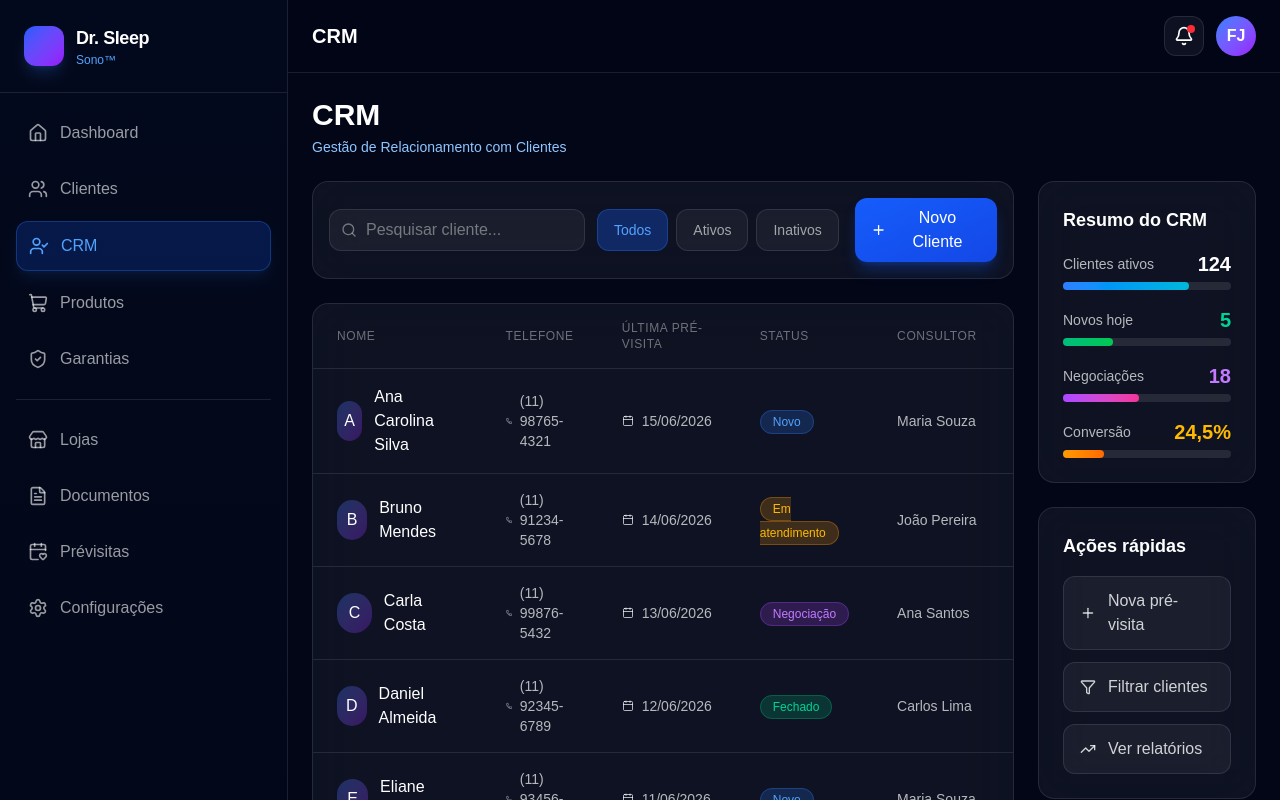
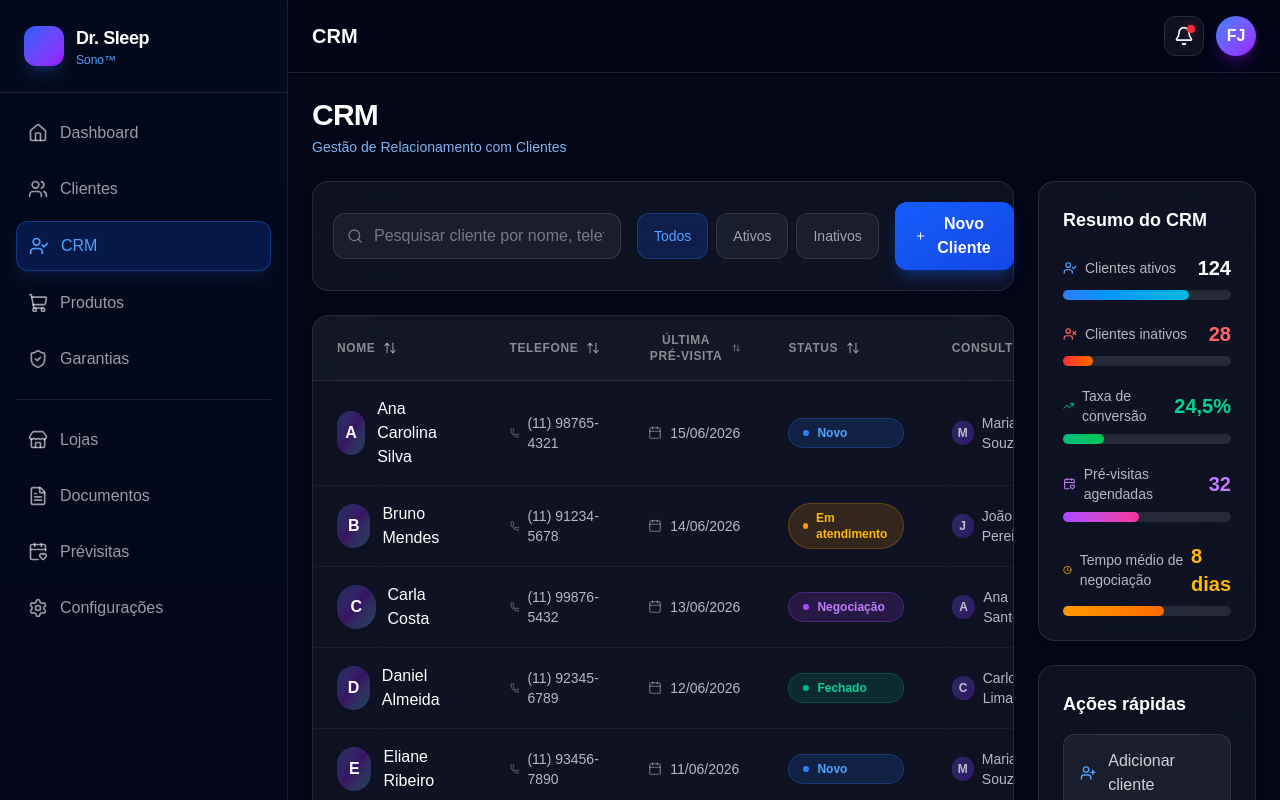
Before and after one commit to contatoaqualuxo-boop/app-teste-drsleepfranciscojunqueira, a Next.js app: page /empresa/crm in a window 1280 px wide. Shown: the top 800 px of the page. Built offline with nearby package versions, Linux system fonts and the light colour scheme; no server answers.

Commit message:
feat: improve crm premium interface

```diff
--- a/src/app/empresa/crm/page.tsx
+++ b/src/app/empresa/crm/page.tsx
@@ -3,9 +3,9 @@
 import { DashboardLayout } from "@/components/layout/DashboardLayout";
 import {
   Home, Users, ShoppingCart, ShieldCheck, Bell, Settings, ChevronRight,
-  LayoutDashboard, Store, FileText, CalendarHeart, Search, Plus,
-  Filter, Phone, Calendar as CalendarIcon, User, UserCheck,
-  TrendingUp, ArrowRight
+  Store, FileText, CalendarHeart, Search, Plus,
+  Filter, Phone, Calendar as CalendarIcon, UserCheck,
+  TrendingUp, ArrowRight, ArrowUpDown, Clock, UserX, UserPlus, Briefcase
 } from "lucide-react";
 import Link from "next/link";
 
@@ -33,18 +33,18 @@ export default function CrmPage() {
     { id: 8, name: "Henrique Carvalho", phone: "(11) 96789-0123", lastPreVisit: "08/06/2026", status: "Fechado", consultant: "Carlos Lima", nextAction: "Fechamento concluído" },
   ];
 
-  const getStatusColor = (status: string) => {
+  const getStatusConfig = (status: string) => {
     switch (status) {
       case "Novo":
-        return "bg-blue-500/20 text-blue-400 border-blue-500/30";
+        return { bg: "bg-blue-500/15", text: "text-blue-400", border: "border-blue-500/25", dot: "bg-blue-500" };
       case "Em atendimento":
-        return "bg-amber-500/20 text-amber-400 border-amber-500/30";
+        return { bg: "bg-amber-500/15", text: "text-amber-400", border: "border-amber-500/25", dot: "bg-amber-500" };
       case "Negociação":
-        return "bg-purple-500/20 text-purple-400 border-purple-500/30";
+        return { bg: "bg-purple-500/15", text: "text-purple-400", border: "border-purple-500/25", dot: "bg-purple-500" };
       case "Fechado":
-        return "bg-emerald-500/20 text-emerald-400 border-emerald-500/30";
+        return { bg: "bg-emerald-500/15", text: "text-emerald-400", border: "border-emerald-500/25", dot: "bg-emerald-500" };
       default:
-        return "bg-white/10 text-white/60 border-white/20";
+        return { bg: "bg-white/10", text: "text-white/60", border: "border-white/20", dot: "bg-white/40" };
     }
   };
 
@@ -56,11 +56,11 @@ export default function CrmPage() {
       sidebarSubtitle="Sono™"
       actions={
         <div className="flex items-center gap-3">
-          <button className="w-10 h-10 rounded-xl bg-white/5 border border-white/10 flex items-center justify-center text-white hover:bg-white/10 transition-all relative">
+          <button className="w-10 h-10 rounded-xl bg-white/5 border border-white/10 flex items-center justify-center text-white hover:bg-white/10 hover:border-white/20 transition-all relative shadow-sm">
             <Bell className="w-5 h-5" />
-            <span className="absolute top-2 right-2 w-2 h-2 bg-red-500 rounded-full" />
+            <span className="absolute top-2 right-2 w-2 h-2 bg-red-500 rounded-full shadow-[0_0_8px_rgba(239,68,68,0.5)]" />
           </button>
-          <div className="w-10 h-10 rounded-full bg-gradient-to-br from-blue-500 to-purple-600 flex items-center justify-center text-white font-bold">
+          <div className="w-10 h-10 rounded-full bg-gradient-to-br from-blue-500 to-purple-600 flex items-center justify-center text-white font-bold shadow-lg shadow-purple-600/30">
             FJ
           </div>
         </div>
@@ -69,61 +69,65 @@ export default function CrmPage() {
       <div className="space-y-6">
         {/* Header */}
         <div>
-          <h1 className="text-3xl font-black text-white">CRM</h1>
-          <p className="text-blue-300 text-sm mt-1">Gestão de Relacionamento com Clientes</p>
+          <h1 className="text-3xl font-black text-white tracking-tight">CRM</h1>
+          <p className="text-blue-300/90 text-sm mt-1">Gestão de Relacionamento com Clientes</p>
         </div>
 
         <div className="grid grid-cols-1 xl:grid-cols-4 gap-6">
           {/* Main Content - Table */}
           <div className="xl:col-span-3 space-y-6">
             {/* Top Bar */}
-            <div className="bg-white/5 backdrop-blur-xl border border-white/10 rounded-2xl p-4 flex flex-col sm:flex-row gap-4 items-start sm:items-center justify-between">
-              <div className="flex flex-col sm:flex-row gap-3 w-full sm:w-auto">
-                <div className="relative">
-                  <Search className="absolute left-3 top-1/2 -translate-y-1/2 w-4 h-4 text-white/40" />
+            <div className="bg-white/5 backdrop-blur-2xl border border-white/10 rounded-2xl p-5 flex flex-col sm:flex-row gap-4 items-start sm:items-center justify-between shadow-sm">
+              <div className="flex flex-col sm:flex-row gap-4 w-full sm:w-auto">
+                <div className="relative flex-1 sm:flex-initial">
+                  <Search className="absolute left-3.5 top-1/2 -translate-y-1/2 w-4 h-4 text-white/40" />
                   <input
                     type="text"
-                    placeholder="Pesquisar cliente..."
-                    className="pl-9 pr-4 py-2 bg-white/5 border border-white/10 rounded-xl text-white placeholder-white/40 focus:outline-none focus:ring-2 focus:ring-blue-500/30 w-full sm:w-64"
+                    placeholder="Pesquisar cliente por nome, telefone ou e-mail..."
+                    className="pl-10 pr-4 py-2.5 bg-white/5 border border-white/10 rounded-xl text-white placeholder-white/40 focus:outline-none focus:ring-2 focus:ring-blue-500/30 focus:border-blue-500/30 w-full sm:w-72 transition-all"
                   />
                 </div>
                 <div className="flex gap-2">
                   {["Todos", "Ativos", "Inativos"].map((filter, i) => (
                     <button
                       key={i}
-                      className={`px-4 py-2 rounded-xl text-sm font-medium transition-all ${i === 0 ? "bg-blue-600/30 border border-blue-500/30 text-blue-400" : "bg-white/5 border border-white/10 text-white/60 hover:bg-white/10"}`}
+                      className={`px-4 py-2.5 rounded-xl text-sm font-medium transition-all ${i === 0 ? "bg-blue-600/20 border border-blue-500/30 text-blue-400 shadow-sm" : "bg-white/5 border border-white/10 text-white/60 hover:bg-white/10 hover:border-white/20 hover:text-white/80"}`}
                     >
                       {filter}
                     </button>
                   ))}
                 </div>
               </div>
-              <button className="flex items-center gap-2 bg-gradient-to-br from-blue-600 to-blue-700 hover:from-blue-500 hover:to-blue-600 text-white px-4 py-2 rounded-xl font-medium shadow-lg shadow-blue-600/30 active:scale-[0.98] transition-all">
-                <Plus className="w-4 h-4" />
+              <button className="flex items-center gap-2 bg-gradient-to-br from-blue-600 to-blue-700 hover:from-blue-500 hover:to-blue-600 text-white px-5 py-2.5 rounded-xl font-semibold shadow-lg shadow-blue-600/30 active:scale-[0.98] transition-all">
+                <Plus className="w-4.5 h-4.5" />
                 Novo Cliente
               </button>
             </div>
 
             {/* Table */}
-            <div className="bg-white/5 backdrop-blur-xl border border-white/10 rounded-2xl overflow-hidden">
+            <div className="bg-white/5 backdrop-blur-2xl border border-white/10 rounded-2xl overflow-hidden shadow-sm">
               <div className="overflow-x-auto">
                 <table className="w-full">
                   <thead>
-                    <tr className="border-b border-white/10">
-                      <th className="text-left px-6 py-4 text-xs font-medium text-white/40 uppercase tracking-wider">Nome</th>
-                      <th className="text-left px-6 py-4 text-xs font-medium text-white/40 uppercase tracking-wider">Telefone</th>
-                      <th className="text-left px-6 py-4 text-xs font-medium text-white/40 uppercase tracking-wider">Última Pré-visita</th>
-                      <th className="text-left px-6 py-4 text-xs font-medium text-white/40 uppercase tracking-wider">Status</th>
-                      <th className="text-left px-6 py-4 text-xs font-medium text-white/40 uppercase tracking-wider">Consultor</th>
-                      <th className="text-left px-6 py-4 text-xs font-medium text-white/40 uppercase tracking-wider">Próxima ação</th>
+                    <tr className="border-b border-white/10 bg-white/2.5">
+                      {["Nome", "Telefone", "Última Pré-visita", "Status", "Consultor", "Próxima ação"].map((col, i) => (
+                        <th key={i} className="text-left px-6 py-4">
+                          <button className="flex items-center gap-2 text-xs font-semibold text-white/50 uppercase tracking-wider hover:text-white/80 transition-colors">
+                            {col}
+                            <ArrowUpDown className="w-3.5 h-3.5" />
+                          </button>
+                        </th>
+                      ))}
                     </tr>
                   </thead>
-                  <tbody className="divide-y divide-white/10">
-                    {clients.map((client) => (
-                      <tr key={client.id} className="hover:bg-white/5 transition-all">
+                  <tbody className="divide-y divide-white/5">
+                    {clients.map((client) => {
+                      const statusConfig = getStatusConfig(client.status);
+                      return (
+                        <tr key={client.id} className="group hover:bg-white/5 transition-all duration-200">
                           <td className="px-6 py-4">
                             <div className="flex items-center gap-3">
-                            <div className="w-10 h-10 rounded-full bg-gradient-to-br from-blue-500/30 to-purple-600/30 flex items-center justify-center text-white font-medium">
+                              <div className="w-11 h-11 rounded-full bg-gradient-to-br from-blue-500/30 via-purple-600/30 to-cyan-500/30 flex items-center justify-center text-white font-semibold shadow-sm">
                                 {client.name.charAt(0)}
                               </div>
                               <span className="text-white font-medium">{client.name}</span>
@@ -131,47 +135,59 @@ export default function CrmPage() {
                           </td>
                           <td className="px-6 py-4">
                             <span className="text-white/70 text-sm flex items-center gap-2">
-                            <Phone className="w-3 h-3" />
+                              <Phone className="w-3.5 h-3.5 text-white/40" />
                               {client.phone}
                             </span>
                           </td>
                           <td className="px-6 py-4">
                             <span className="text-white/70 text-sm flex items-center gap-2">
-                            <CalendarIcon className="w-3 h-3" />
+                              <CalendarIcon className="w-3.5 h-3.5 text-white/40" />
                               {client.lastPreVisit}
                             </span>
                           </td>
                           <td className="px-6 py-4">
-                          <span className={`px-3 py-1 rounded-full text-xs font-medium border ${getStatusColor(client.status)}`}>
+                            <span className={`px-3.5 py-1.5 rounded-full text-xs font-semibold border flex items-center gap-2 ${statusConfig.bg} ${statusConfig.text} ${statusConfig.border}`}>
+                              <span className={`w-1.5 h-1.5 rounded-full ${statusConfig.dot}`} />
                               {client.status}
                             </span>
                           </td>
                           <td className="px-6 py-4">
+                            <div className="flex items-center gap-2">
+                              <div className="w-6 h-6 rounded-full bg-gradient-to-br from-indigo-500/30 to-violet-600/30 flex items-center justify-center text-white/70 text-xs font-semibold">
+                                {client.consultant.charAt(0)}
+                              </div>
                               <span className="text-white/70 text-sm">{client.consultant}</span>
+                            </div>
                           </td>
                           <td className="px-6 py-4">
-                          <button className="text-blue-400 text-sm hover:text-blue-300 flex items-center gap-1">
+                            <button className="text-blue-400 text-sm hover:text-blue-300 flex items-center gap-2 font-medium group-hover:gap-2.5 transition-all">
                               {client.nextAction}
-                            <ArrowRight className="w-3 h-3" />
+                              <ArrowRight className="w-3.5 h-3.5 group-hover:translate-x-0.5 transition-transform" />
                             </button>
                           </td>
                         </tr>
-                    ))}
+                      );
+                    })}
                   </tbody>
                 </table>
               </div>
 
               {/* Pagination */}
               <div className="px-6 py-4 border-t border-white/10 flex items-center justify-between">
-                <span className="text-white/40 text-sm">Mostrando 1-8 de 8</span>
-                <div className="flex gap-2">
-                  <button className="w-8 h-8 rounded-lg bg-white/5 border border-white/10 flex items-center justify-center text-white/40 hover:bg-white/10 hover:text-white/80 transition-all">
+                <span className="text-white/50 text-sm">Mostrando 1-8 de 248 clientes</span>
+                <div className="flex items-center gap-2">
+                  <button className="w-9 h-9 rounded-lg bg-white/5 border border-white/10 flex items-center justify-center text-white/40 hover:bg-white/10 hover:text-white/80 hover:border-white/20 transition-all disabled:opacity-50" disabled>
                     <ChevronRight className="w-4 h-4 rotate-180" />
                   </button>
-                  <button className="w-8 h-8 rounded-lg bg-blue-600/30 border border-blue-500/30 flex items-center justify-center text-blue-400 font-medium">
-                    1
+                  {[1, 2, 3, 4].map((page) => (
+                    <button
+                      key={page}
+                      className={`w-9 h-9 rounded-lg text-sm font-semibold flex items-center justify-center transition-all ${page === 1 ? "bg-blue-600/20 border border-blue-500/30 text-blue-400 shadow-sm" : "bg-white/5 border border-white/10 text-white/40 hover:bg-white/10 hover:text-white/80 hover:border-white/20"}`}
+                    >
+                      {page}
                     </button>
-                  <button className="w-8 h-8 rounded-lg bg-white/5 border border-white/10 flex items-center justify-center text-white/40 hover:bg-white/10 hover:text-white/80 transition-all">
+                  ))}
+                  <button className="w-9 h-9 rounded-lg bg-white/5 border border-white/10 flex items-center justify-center text-white/40 hover:bg-white/10 hover:text-white/80 hover:border-white/20 transition-all">
                     <ChevronRight className="w-4 h-4" />
                   </button>
                 </div>
@@ -181,66 +197,91 @@ export default function CrmPage() {
 
           {/* Side Panel - Summary */}
           <div className="space-y-6">
-            <div className="bg-white/5 backdrop-blur-xl border border-white/10 rounded-2xl p-6">
-              <h3 className="text-white font-bold text-lg mb-4">Resumo do CRM</h3>
+            <div className="bg-white/5 backdrop-blur-2xl border border-white/10 rounded-2xl p-6 shadow-sm">
+              <h3 className="text-white font-bold text-lg mb-5">Resumo do CRM</h3>
 
-              <div className="space-y-4">
+              <div className="space-y-5">
                 <div>
-                  <div className="flex items-center justify-between mb-1">
-                    <span className="text-white/70 text-sm">Clientes ativos</span>
+                  <div className="flex items-center justify-between mb-2">
+                    <span className="text-white/70 text-sm flex items-center gap-2">
+                      <UserCheck className="w-3.5 h-3.5 text-blue-400" />
+                      Clientes ativos
+                    </span>
                     <span className="text-white font-bold text-xl">124</span>
                   </div>
-                  <div className="w-full bg-white/10 rounded-full h-2">
-                    <div className="bg-gradient-to-r from-blue-500 to-cyan-500 h-2 rounded-full" style={{ width: "75%" }} />
+                  <div className="w-full bg-white/10 rounded-full h-2.5">
+                    <div className="bg-gradient-to-r from-blue-500 to-cyan-500 h-2.5 rounded-full" style={{ width: "75%" }} />
                   </div>
                 </div>
 
                 <div>
-                  <div className="flex items-center justify-between mb-1">
-                    <span className="text-white/70 text-sm">Novos hoje</span>
-                    <span className="text-emerald-400 font-bold text-xl">5</span>
+                  <div className="flex items-center justify-between mb-2">
+                    <span className="text-white/70 text-sm flex items-center gap-2">
+                      <UserX className="w-3.5 h-3.5 text-red-400" />
+                      Clientes inativos
+                    </span>
+                    <span className="text-red-400 font-bold text-xl">28</span>
                   </div>
-                  <div className="w-full bg-white/10 rounded-full h-2">
-                    <div className="bg-gradient-to-r from-emerald-500 to-green-500 h-2 rounded-full" style={{ width: "30%" }} />
+                  <div className="w-full bg-white/10 rounded-full h-2.5">
+                    <div className="bg-gradient-to-r from-red-500 to-orange-500 h-2.5 rounded-full" style={{ width: "18%" }} />
                   </div>
                 </div>
 
                 <div>
-                  <div className="flex items-center justify-between mb-1">
-                    <span className="text-white/70 text-sm">Negociações</span>
-                    <span className="text-purple-400 font-bold text-xl">18</span>
+                  <div className="flex items-center justify-between mb-2">
+                    <span className="text-white/70 text-sm flex items-center gap-2">
+                      <TrendingUp className="w-3.5 h-3.5 text-emerald-400" />
+                      Taxa de conversão
+                    </span>
+                    <span className="text-emerald-400 font-bold text-xl">24,5%</span>
                   </div>
-                  <div className="w-full bg-white/10 rounded-full h-2">
-                    <div className="bg-gradient-to-r from-purple-500 to-pink-500 h-2 rounded-full" style={{ width: "45%" }} />
+                  <div className="w-full bg-white/10 rounded-full h-2.5">
+                    <div className="bg-gradient-to-r from-emerald-500 to-green-500 h-2.5 rounded-full" style={{ width: "24.5%" }} />
                   </div>
                 </div>
 
                 <div>
-                  <div className="flex items-center justify-between mb-1">
-                    <span className="text-white/70 text-sm">Conversão</span>
-                    <span className="text-amber-400 font-bold text-xl">24,5%</span>
+                  <div className="flex items-center justify-between mb-2">
+                    <span className="text-white/70 text-sm flex items-center gap-2">
+                      <CalendarHeart className="w-3.5 h-3.5 text-purple-400" />
+                      Pré-visitas agendadas
+                    </span>
+                    <span className="text-purple-400 font-bold text-xl">32</span>
                   </div>
-                  <div className="w-full bg-white/10 rounded-full h-2">
-                    <div className="bg-gradient-to-r from-amber-500 to-orange-500 h-2 rounded-full" style={{ width: "24.5%" }} />
+                  <div className="w-full bg-white/10 rounded-full h-2.5">
+                    <div className="bg-gradient-to-r from-purple-500 to-pink-500 h-2.5 rounded-full" style={{ width: "45%" }} />
+                  </div>
+                </div>
+
+                <div>
+                  <div className="flex items-center justify-between mb-2">
+                    <span className="text-white/70 text-sm flex items-center gap-2">
+                      <Clock className="w-3.5 h-3.5 text-amber-400" />
+                      Tempo médio de negociação
+                    </span>
+                    <span className="text-amber-400 font-bold text-xl">8 dias</span>
+                  </div>
+                  <div className="w-full bg-white/10 rounded-full h-2.5">
+                    <div className="bg-gradient-to-r from-amber-500 to-orange-500 h-2.5 rounded-full" style={{ width: "60%" }} />
                   </div>
                 </div>
               </div>
             </div>
 
             {/* Quick Actions */}
-            <div className="bg-white/5 backdrop-blur-xl border border-white/10 rounded-2xl p-6">
+            <div className="bg-white/5 backdrop-blur-2xl border border-white/10 rounded-2xl p-6 shadow-sm">
               <h3 className="text-white font-bold text-lg mb-4">Ações rápidas</h3>
               <div className="space-y-3">
-                <button className="w-full flex items-center gap-3 bg-white/5 border border-white/10 hover:bg-white/10 hover:border-white/20 text-white/80 px-4 py-3 rounded-xl transition-all text-left">
-                  <Plus className="w-4 h-4" />
+                <button className="w-full flex items-center gap-3 bg-white/5 border border-white/10 hover:bg-white/10 hover:border-white/20 text-white/80 px-4 py-3.5 rounded-xl transition-all text-left shadow-sm">
+                  <UserPlus className="w-4.5 h-4.5 text-blue-400" />
+                  Adicionar cliente
+                </button>
+                <button className="w-full flex items-center gap-3 bg-white/5 border border-white/10 hover:bg-white/10 hover:border-white/20 text-white/80 px-4 py-3.5 rounded-xl transition-all text-left shadow-sm">
+                  <Briefcase className="w-4.5 h-4.5 text-purple-400" />
                   Nova pré-visita
                 </button>
-                <button className="w-full flex items-center gap-3 bg-white/5 border border-white/10 hover:bg-white/10 hover:border-white/20 text-white/80 px-4 py-3 rounded-xl transition-all text-left">
-                  <Filter className="w-4 h-4" />
-                  Filtrar clientes
-                </button>
-                <button className="w-full flex items-center gap-3 bg-white/5 border border-white/10 hover:bg-white/10 hover:border-white/20 text-white/80 px-4 py-3 rounded-xl transition-all text-left">
-                  <TrendingUp className="w-4 h-4" />
+                <button className="w-full flex items-center gap-3 bg-white/5 border border-white/10 hover:bg-white/10 hover:border-white/20 text-white/80 px-4 py-3.5 rounded-xl transition-all text-left shadow-sm">
+                  <TrendingUp className="w-4.5 h-4.5 text-emerald-400" />
                   Ver relatórios
                 </button>
               </div>
```
Lines whose indentation alone changed are shown as unchanged.
